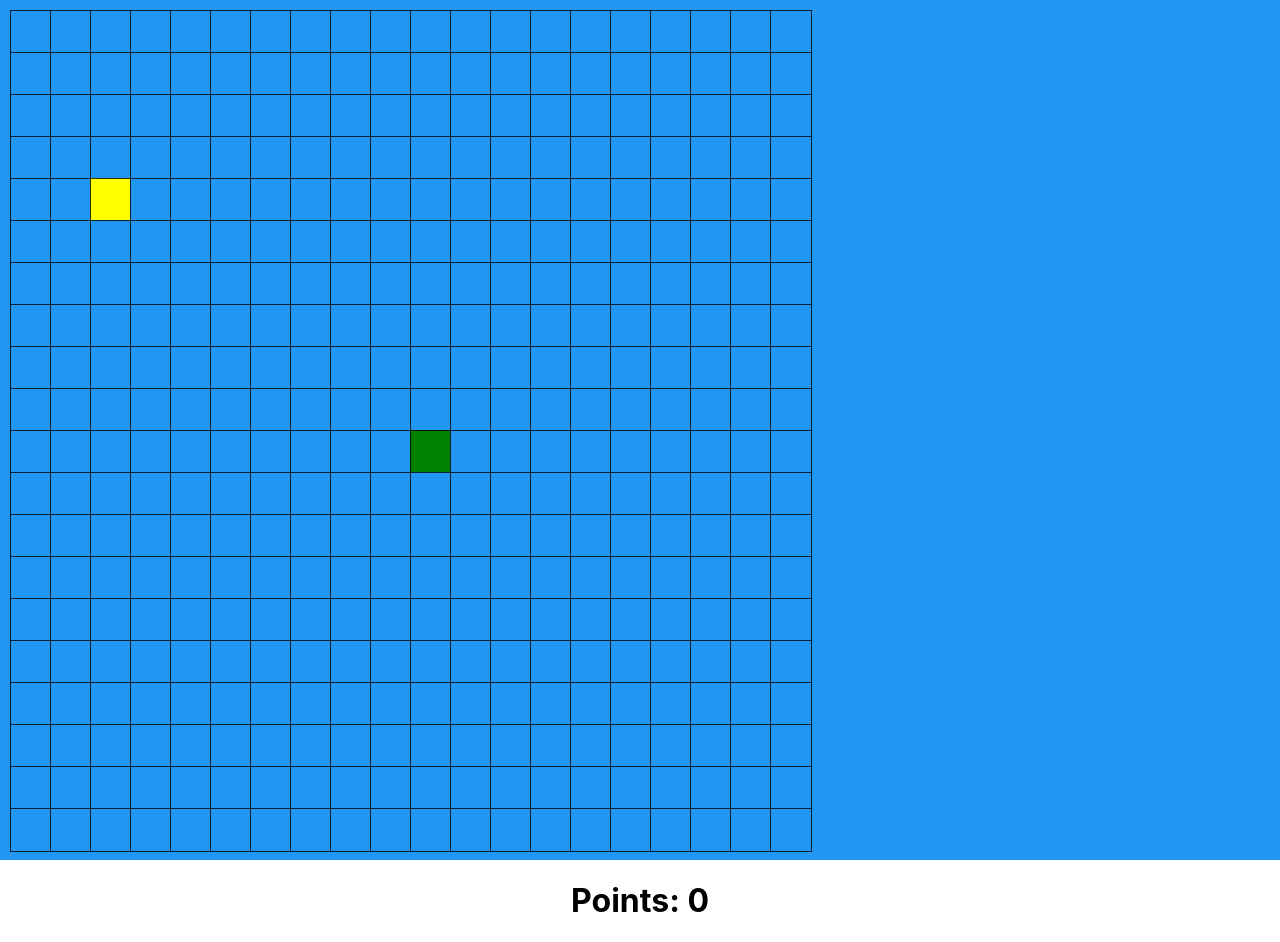
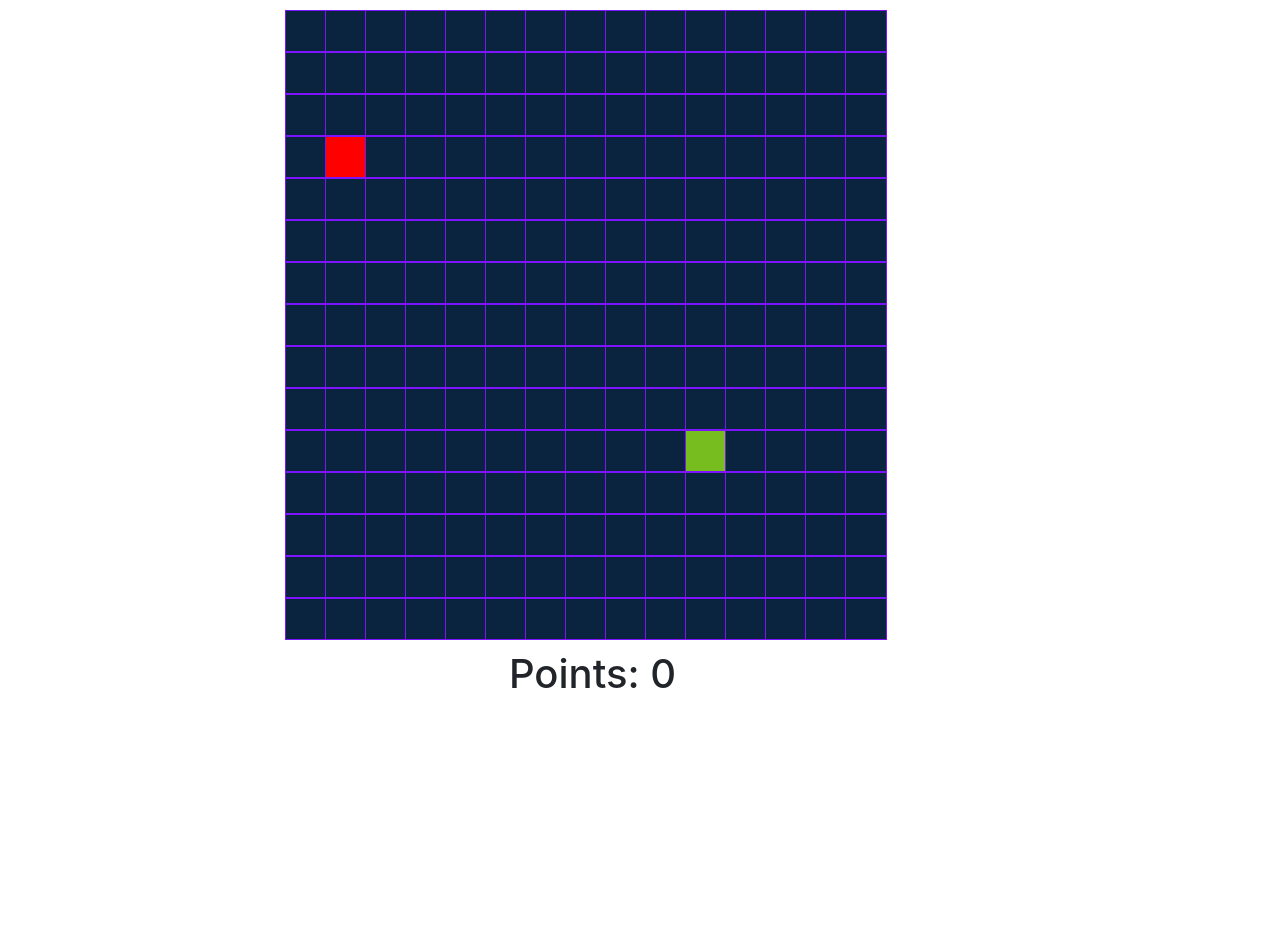
Before and after one commit to abcmer/snake, a React (Create React App) app in the folder web/: page / in a window 1280 px wide. After the commit the page ends 800 px from the top, so only its background shows below. Built offline with nearby package versions, Linux system fonts and the light colour scheme.

Commit message:
update styling.

```diff
--- a/web/package.json
+++ b/web/package.json
@@ -3,6 +3,7 @@
   "version": "0.1.0",
   "private": true,
   "dependencies": {
+    "bootstrap": "^4.3.1",
     "react": "^16.8.4",
     "react-dom": "^16.8.4",
     "react-scripts": "2.1.8"
--- a/web/src/App.css
+++ b/web/src/App.css
@@ -34,12 +34,11 @@
 
 .grid-container {
   display: grid;
-  background-color: #2196F3;
   padding: 10px;
 }
 .grid-item {
   background-color: rgba(255, 255, 255, 0.8);
-  border: 1px solid rgba(0, 0, 0, 0.8);
+  border: .025rem solid #7D13FF;
   padding: 20px;
   font-size: 30px;
   text-align: center;
--- a/web/src/Cell.js
+++ b/web/src/Cell.js
@@ -11,11 +11,11 @@ class Cell extends Component {
   render() {
     const cellStyle = () => {
       if (this.props.cellValue === 1) {
-        return {backgroundColor: 'green'}
+        return {backgroundColor: '#78BD1F'} // snake green
       } else if (this.props.cellValue === 2) {
-        return {backgroundColor: 'yellow'}
+        return {backgroundColor: 'red'} //
       } else if (this.props.cellValue === 0) {
-        return {backgroundColor: '#2196F3'}
+        return {backgroundColor: '#0A233F'} //background navy blue
       }
     }
 
--- a/web/src/Grid.js
+++ b/web/src/Grid.js
@@ -1,12 +1,13 @@
 import React, { Component } from 'react';
 import Cell from './Cell'
 import './App.css';
+import 'bootstrap/dist/css/bootstrap.min.css';
 
 class Grid extends Component {
   constructor(props) {
     super(props);
     this.state = {
-      gridSize: [20, 20],
+      gridSize: [15,15],
       snakeSpeed: 300,
       snake: [ [10, 10] ],
       foodPos: [],
@@ -198,7 +199,7 @@ class Grid extends Component {
 
   render() {
 
-    const dimensions = [20, 20]
+    const dimensions = [15,15]
 
     const gridContainerStyle = {
       gridTemplateColumns: '40px '.repeat(dimensions[0])
@@ -213,11 +214,26 @@ class Grid extends Component {
     }
 
     return (
-      <div className="game">
-        <div className="grid-container" style={gridContainerStyle} onKeyDown={this.handleKeyDown} >
-          {getGridItems(this.state.matrix)}
+      <div className="container">
+        <div className="row">
+          <div className="col-2">
+          </div>
+          <div className="col-8">
+            <div className="grid-container" style={gridContainerStyle} onKeyDown={this.handleKeyDown} >
+              {getGridItems(this.state.matrix)}
+            </div>
+          </div>
+          <div className="col-2">
+          </div>
         </div>
-        <h1>Points: {this.state.points}</h1>
+        <div className="row">
+          <div className="col-4"/>
+          <div className="col-3">
+            <h1>Points: {this.state.points}</h1>
+          </div>
+          <div className="col-5"/>
+        </div>
+
       </div>
 
     );
```
Also changed, not shown: 1 other file (tests, documents, lock files or other folders).
